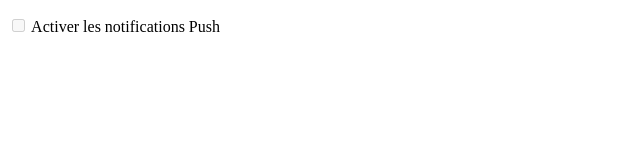
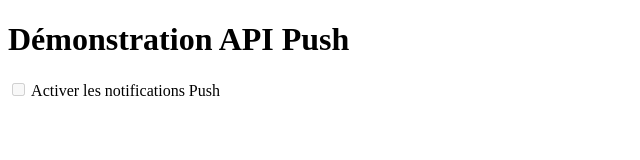
Before and after one commit to dontcallmedom/push-api-talk, a plain HTML site: page demo/public/index.html in a window 1280 px wide. Shown: the whole page, without its empty margins (0-640 px from the left). Drawn offline with Linux system fonts and the light colour scheme.

Commit message:
Add viewport and title

```diff
--- a/demo/public/index.html
+++ b/demo/public/index.html
@@ -2,10 +2,12 @@
 <html lang="fr">
   <head>
     <meta charset=utf-8>
+    <meta name="viewport" content="initial-scale:1.0">
     <title>Démonstration API Push</title>
     <link rel="manifest" href="app.json">
   </head>
   <body>
+    <h1>Démonstration API Push</h2>
     <p id="status"></p>
     <p><input type="checkbox" id="push" name="push" disabled><label for="push"> Activer les notifications Push</label></p>
 
```
